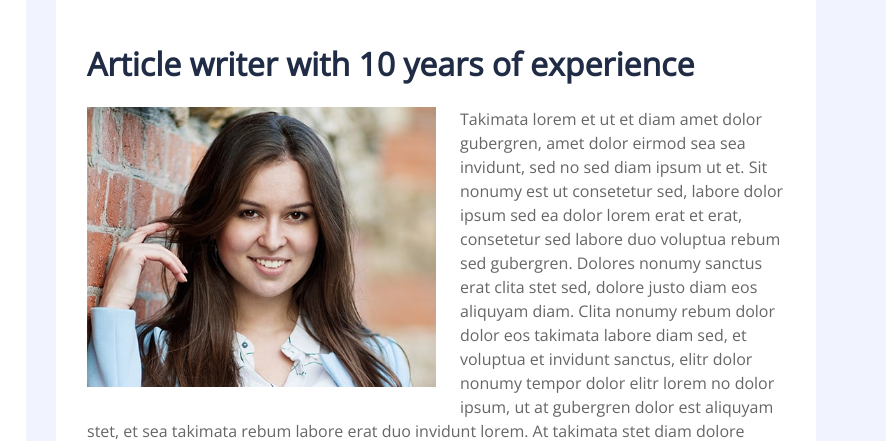
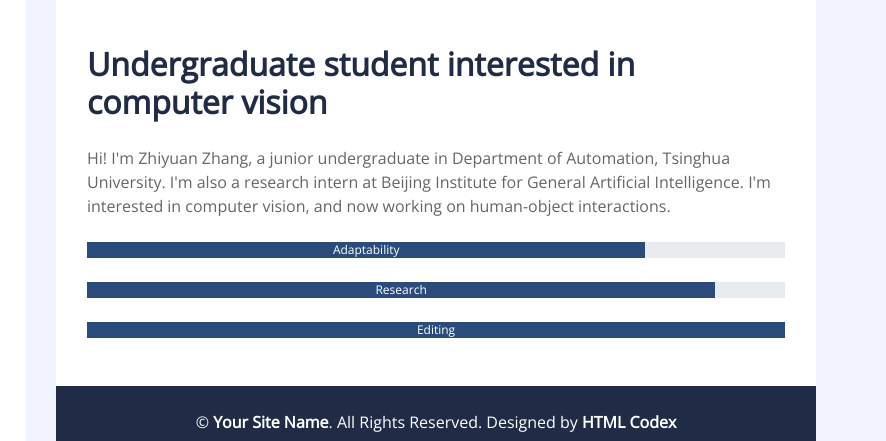
Before and after one commit to zhiyuan-zhang0206/zhiyuan-zhang0206.github.io, a plain HTML site: page index.html in a window 1280 px wide. Shown: the part 329-770 px from the top of the page, 394-1280 px from the left. Drawn offline with nearby package versions, Linux system fonts and the light colour scheme.

Commit message:
new index

```diff
--- a/index.html
+++ b/index.html
@@ -89,10 +89,9 @@
             <div class="container bg-white pt-5">
                 <div class="row px-3 pb-5">
                     <div class="col-md-12">
-                        <h2 class="mb-4 font-weight-bold">Article writer with 10 years of experience</h2>
-                        <img class="img-fluid float-left w-50 mr-4 mb-3" src="img/about.jpg" alt="Image">
+                        <h2 class="mb-4 font-weight-bold">Undergraduate student interested in computer vision</h2>
                         <p class="m-0">
-                            Takimata lorem et ut et diam amet dolor gubergren, amet dolor eirmod sea sea invidunt, sed no sed diam ipsum ut et. Sit nonumy est ut consetetur sed, labore dolor ipsum sed ea dolor lorem erat et erat, consetetur sed labore duo voluptua rebum sed gubergren. Dolores nonumy sanctus erat clita stet sed, dolore justo diam eos aliquyam diam. Clita nonumy rebum dolor dolor eos takimata labore diam sed, et voluptua et invidunt sanctus, elitr dolor nonumy tempor dolor elitr lorem no dolor ipsum, ut at gubergren dolor est aliquyam stet, et sea takimata rebum labore erat duo invidunt lorem. At takimata stet diam dolore accusam, kasd at diam aliquyam diam sed est dolor takimata. Sadipscing rebum diam ea et tempor, eirmod et et invidunt voluptua et dolor sit. Labore labore clita et amet sea sit et, est ipsum eirmod amet voluptua dolore, diam eirmod kasd lorem gubergren clita at amet, sea accusam vero amet lorem eos sed diam sit amet, nonumy ipsum et tempor magna dolores aliquyam vero eos ipsum. Ipsum ipsum sadipscing diam aliquyam diam et ipsum eos vero, gubergren magna elitr elitr clita dolor. Aliquyam vero sed sanctus sed dolore sanctus elitr no amet, ea magna ipsum.
+                            Hi! I'm Zhiyuan Zhang, a junior undergraduate in Department of Automation, Tsinghua University. I'm also a research intern at Beijing Institute for General Artificial Intelligence. I'm interested in computer vision, and now working on human-object interactions.
                         </p>
                     </div>
                     <div class="col-md-12 pt-4">
```
